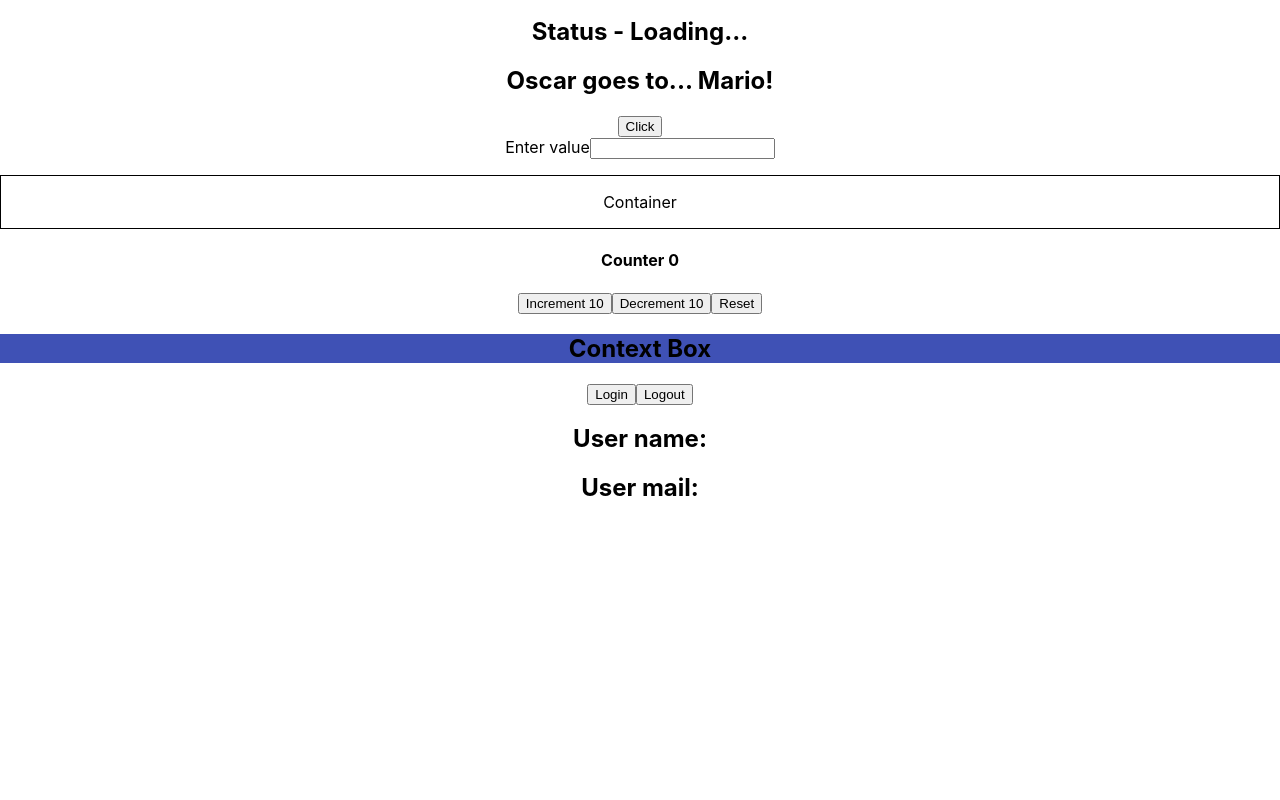
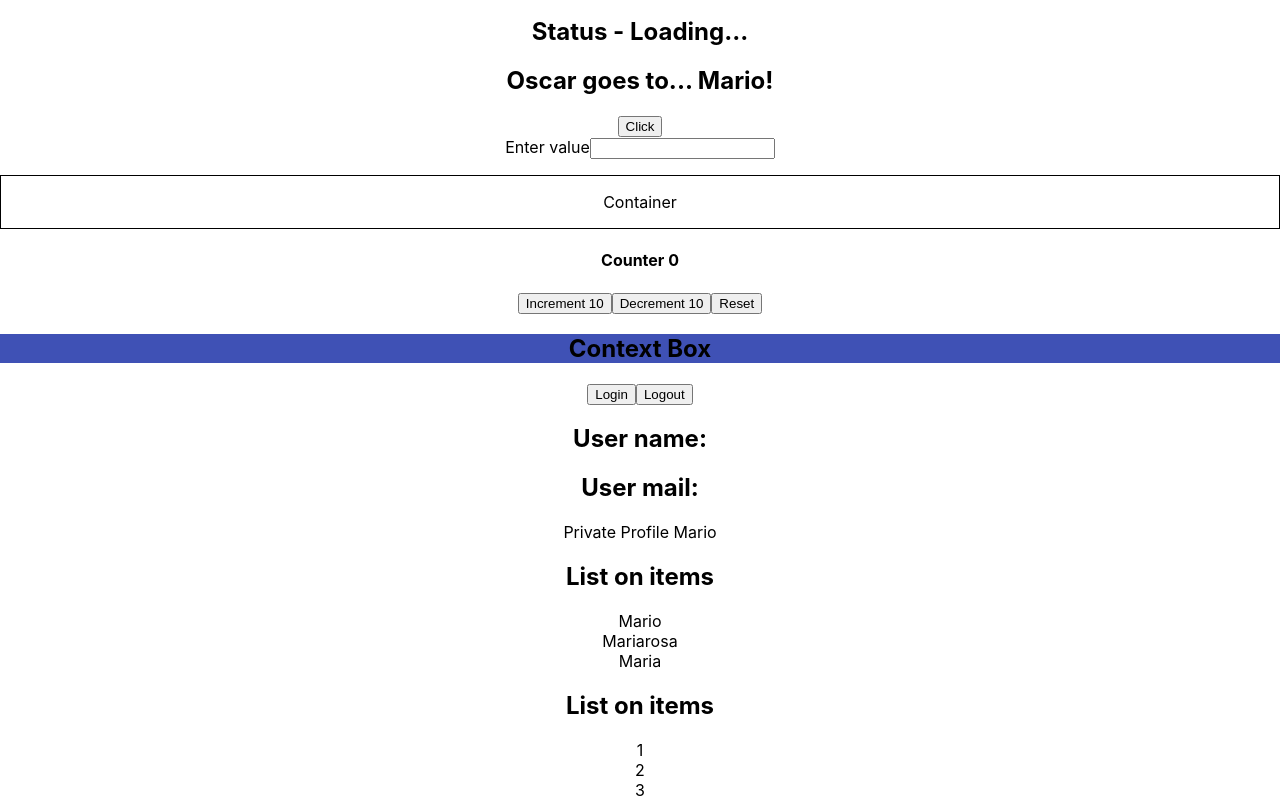
Before and after one commit to mariolazzari/react-ts-ce, a React (Create React App) app: page / in a window 1280 px wide. Shown: the part 287-1087 px from the top of the page. Before the commit the page ends 809 px from the top, so only its background shows below. Built offline with nearby package versions, Linux system fonts and the light colour scheme.

Commit message:
Done lesson 19

```diff
--- a/src/App.tsx
+++ b/src/App.tsx
@@ -14,6 +14,8 @@ import ContextBox from "./context/Box";
 import { ThemeContextProvider } from "./context/ThemeContext";
 import { UserProvider } from "./context/UserContext";
 import User from "./context/User";
+import { Private, Profile } from "./auth";
+import List from "./generics/List";
 
 const person = {
   first: "Mario",
@@ -69,6 +71,25 @@ const App = () => {
       <UserProvider>
         <User />
       </UserProvider>
+
+      <Private isLoggedIn Component={Profile} />
+
+      <List
+        items={[
+          { id: 0, value: "Mario" },
+          { id: 1, value: "Mariarosa" },
+          { id: 2, value: "Maria" },
+        ]}
+        onClick={item => console.log(item)}
+      />
+      <List
+        items={[
+          { id: 1, value: "1" },
+          { id: 2, value: "2" },
+          { id: 3, value: "3" },
+        ]}
+        onClick={item => console.log(item)}
+      />
     </div>
   );
 };
--- a/src/auth/Private.tsx
+++ b/src/auth/Private.tsx
@@ -3,7 +3,7 @@ import { ProfileType } from "./Profile";
 
 type PrivateType = {
   isLoggedIn: boolean;
-  Component: React.ComponentType<ProfileType>;
+  Component: React.FC<ProfileType>;
 };
 
 function Private({ isLoggedIn, Component }: PrivateType) {
--- /dev/null
+++ b/src/auth/index.ts
@@ -0,0 +1,4 @@
+import Profile from "./Profile";
+import Private from "./Private";
+
+export { Private, Profile };
--- /dev/null
+++ b/src/generics/List.tsx
@@ -0,0 +1,22 @@
+type ListProps<T> = {
+  items: T[];
+  onClick: (value: T) => void;
+};
+
+const List = <T extends { id: number; value: string }>({
+  items,
+  onClick,
+}: ListProps<T>) => {
+  return (
+    <div>
+      <h2>List on items</h2>
+      {items.map(item => (
+        <div key={item.id} onClick={() => onClick(item)}>
+          {item.value}
+        </div>
+      ))}
+    </div>
+  );
+};
+
+export default List;
```
